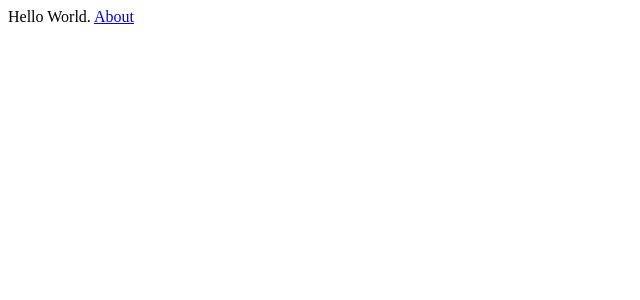
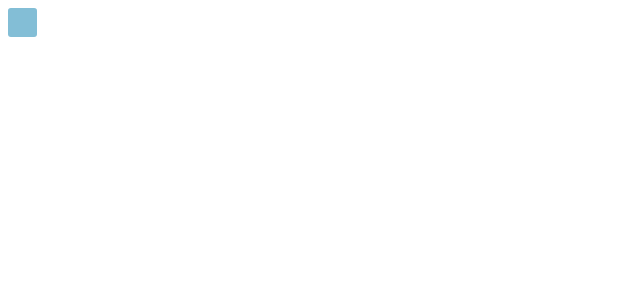
Before and after one commit to naya460/gawsel, a Next.js app in the folder Next.js/Minesweeper/: page / in a window 1280 px wide. Shown: the top 300 px of the page, without its empty margins (0-640 px from the left). Built offline with nearby package versions, Linux system fonts and the light colour scheme.

Commit message:
<Next.js/Minesweeper>MinesweeperCellを作成

```diff
--- /dev/null
+++ b/Next.js/Minesweeper/components/MinesweepeCell.tsx
@@ -0,0 +1,9 @@
+import react from "react"
+
+import styles from "./MinesweeperCell.module.css"
+
+export default function MinesweeperCell(): react.ReactElement {
+    return (
+        <button className={styles.cell} />
+    );
+}
--- /dev/null
+++ b/Next.js/Minesweeper/components/MinesweeperCell.module.css
@@ -0,0 +1,15 @@
+.cell {
+    width: 1.8rem;
+    height: 1.8rem;
+    border: 0;
+    border-radius: 10%;
+    background-color: #83bed6;
+}
+
+.cell:hover {
+    background-color: #94cfe7;
+}
+
+.cell:active {
+    background-color: #72adc5;
+}
--- a/Next.js/Minesweeper/pages/about.tsx
+++ /dev/null
@@ -1,3 +0,0 @@
-export default function AboutPage() {
-  return <div>About us</div>
-}
--- a/Next.js/Minesweeper/pages/day/index.tsx
+++ /dev/null
@@ -1,3 +0,0 @@
-export default function DayPage() {
-  return <div>Hello Day</div>
-}
--- a/Next.js/Minesweeper/pages/index.tsx
+++ b/Next.js/Minesweeper/pages/index.tsx
@@ -1,9 +1,9 @@
-import Link from 'next/link'
+import MinesweeperCell from "../components/MinesweepeCell"
 
 export default function IndexPage() {
   return (
     <div>
-      Hello World. <Link href="/about">About</Link>
+      <MinesweeperCell />
     </div>
   )
 }
```
